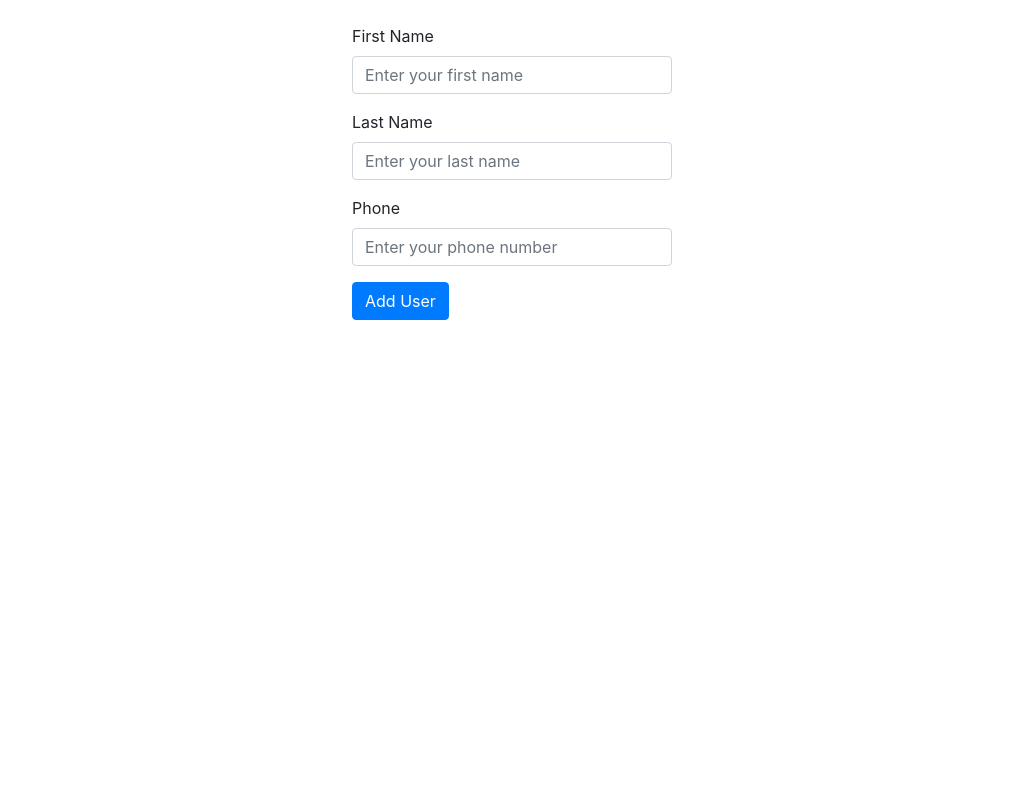
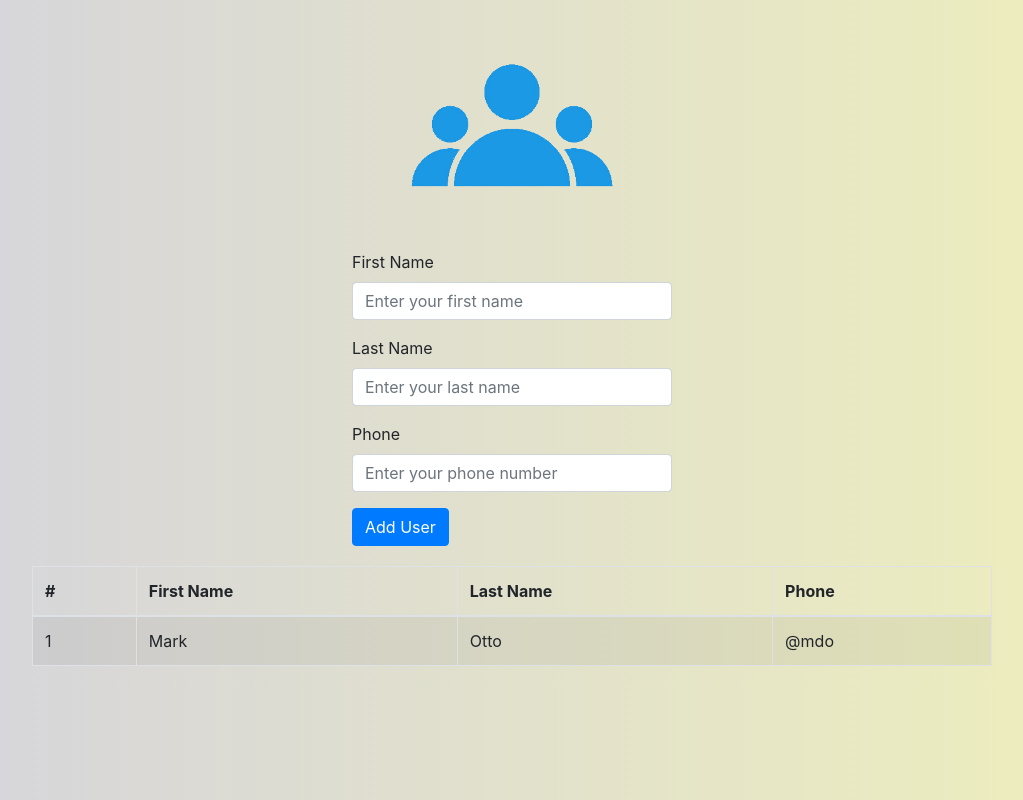
Before and after one commit to efemevlut/Mern-UserForm, a React (Create React App) app in the folder client/: page / in a window 1280 px wide. Shown: the whole page, without its empty margins (128-1151 px from the left). Built offline with nearby package versions, Linux system fonts and the light colour scheme.

Commit message:
Add table component & logo

```diff
--- a/client/src/App.css
+++ b/client/src/App.css
@@ -1,6 +1,5 @@
 .body {
   display: flex;
-  flex-direction: row;
-  justify-content: center;
-  margin: 1.50rem;
+  flex-direction: column;
+
 }
--- a/client/src/App.js
+++ b/client/src/App.js
@@ -1,5 +1,6 @@
 import React from 'react';
 import Form from './components/Form'
+import Table from './components/Table'
 import "./App.css";
 
 
@@ -7,6 +8,7 @@ const App = (props) => {
   return (
     <div className="body">
       <Form />
+      <Table />
     </div>
 
   );
--- a/client/src/components/Form.js
+++ b/client/src/components/Form.js
@@ -1,11 +1,12 @@
 import React from "react";
-import Form from "react-bootstrap/Form";
-import Button from "react-bootstrap/Button";
+import { Button, Form } from "react-bootstrap";
 import "./Form.style.css";
+import Logo from "../logo/logo.jpg";
 
 function FormComp() {
   return (
     <Form className="form-wrapper">
+      <img src={Logo} alt="logo" className="image"/>
       <Form.Group controlId="formBasicEmail">
         <Form.Label>First Name</Form.Label>
         <Form.Control type="text" placeholder="Enter your first name" />
@@ -20,7 +21,7 @@ function FormComp() {
         <Form.Control type="number" placeholder="Enter your phone number" />
       </Form.Group>
 
-      <Button variant="primary" type="submit">
+      <Button variant="primary" type="submit" >
         Add User
       </Button>
     </Form>
--- a/client/src/components/Form.style.css
+++ b/client/src/components/Form.style.css
@@ -1,3 +1,9 @@
 .form-wrapper {
     width: 20rem;
+    justify-self: center;
+    align-self: center;
 }
+.image {
+    width: 15.625rem;
+    margin-left: 2.1875rem;
+}
--- /dev/null
+++ b/client/src/components/Table.js
@@ -0,0 +1,28 @@
+import React from "react";
+import Table from 'react-bootstrap/Table';
+import "./Table.style.css";
+
+function TableComp() {
+  return (
+    <Table striped bordered hover className="table-wrapper">
+      <thead>
+        <tr>
+          <th>#</th>
+          <th>First Name</th>
+          <th>Last Name</th>
+          <th>Phone</th>
+        </tr>
+      </thead>
+      <tbody>
+        <tr>
+          <td>1</td>
+          <td>Mark</td>
+          <td>Otto</td>
+          <td>@mdo</td>
+        </tr>
+      </tbody>
+    </Table>
+  );
+}
+
+export default TableComp;
--- /dev/null
+++ b/client/src/components/Table.style.css
@@ -0,0 +1,5 @@
+.table-wrapper {
+    margin: 1.25rem;
+    width: 60rem !important;
+    align-self: center;
+}
--- a/client/src/index.css
+++ b/client/src/index.css
@@ -5,6 +5,18 @@ body {
     sans-serif;
   -webkit-font-smoothing: antialiased;
   -moz-osx-font-smoothing: grayscale;
+  height: 100%;
+  background: #efefbb; /* fallback for old browsers */
+  background: -webkit-linear-gradient(
+    to right,
+    #d4d3dd,
+    #efefbb
+  ); /* Chrome 10-25, Safari 5.1-6 */
+  background: linear-gradient(
+    to right,
+    #d4d3dd,
+    #efefbb
+  ); /* W3C, IE 10+/ Edge, Firefox 16+, Chrome 26+, Opera 12+, Safari 7+ */
 }
 
 code {
```
Also changed, not shown: client/src/logo/logo.jpg (added), 1 other file (tests, documents, lock files or other folders).
